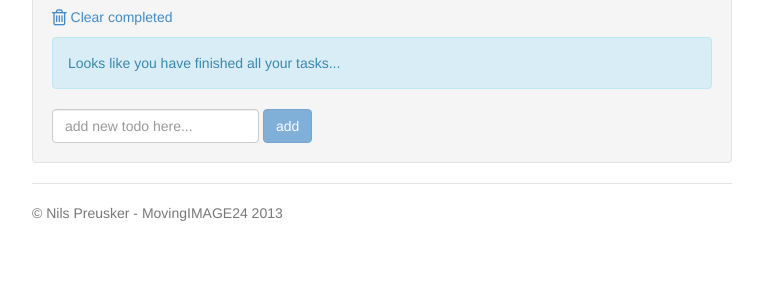
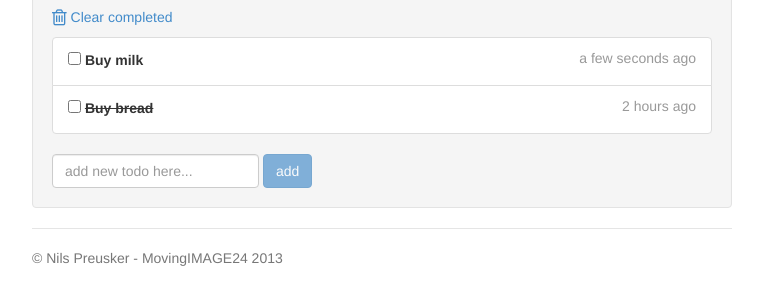
Before and after one commit to nilspreusker/todo-ui, a plain HTML site: page app/index.html in a window 1280 px wide. Shown: the part 193-498 px from the top of the page, without its empty margins (258-1021 px from the left). Drawn offline with Linux system fonts and the light colour scheme; no server answers.

Commit message:
removing ng atttributes in markup

```diff
--- a/app/index.html
+++ b/app/index.html
@@ -10,33 +10,40 @@
 
     <link rel="stylesheet" href="styles/main.css">
 </head>
-<body ng-app="todoApp">
+<body>
 <div class="container">
     <div class="header">
         <h3 class="text-muted">A demo webapp with AngularJS 1.2, Java EE6 and Bootstrap 3</h3>
     </div>
-    <div class="well" ng-controller="todoController">
+    <div class="well">
         <h1>TODOs</h1>
         <p>
-            <a href="" ng-click="clearDone()"><i class="fa fa-trash-o fa-lg"></i> Clear completed</a>
+            <a href=""><i class="fa fa-trash-o fa-lg"></i> Clear completed</a>
         </p>
-        <div ng-show="todos.length === 0" class="alert alert-info">Looks like you have finished all your tasks...</div>
-        <ul ng-show="todos.length > 0" class="list-group">
-            <li class="list-group-item" ng-repeat="todo in todos">
+        <!--<div class="alert alert-info">Looks like you have finished all your tasks...</div>-->
+        <ul class="list-group">
+            <li class="list-group-item">
                 <label>
-                    <input type="checkbox" ng-model="todo.done" ng-change="toggleDone(todo)">
-                    <span class="done-{{todo.done}}">{{todo.text}}</span>
+                    <input type="checkbox">
+                    <span class="done-false">Buy milk</span>
                 </label>
-                <span class="text-muted pull-right">{{todo.createdDate | moments }}</span>
+                <span class="text-muted pull-right">a few seconds ago</span>
+            </li>
+            <li class="list-group-item">
+                <label>
+                    <input type="checkbox">
+                    <span class="done-true">Buy bread</span>
+                </label>
+                <span class="text-muted pull-right">2 hours ago</span>
             </li>
         </ul>
-        <form novalidate ng-submit="addTodo()" name="todoForm" class="form-inline" role="form">
+        <form novalidate name="todoForm" class="form-inline" role="form">
             <div class="form-group">
                 <label class="sr-only" for="newTodo">New todo</label>
                 <input type="text" placeholder="add new todo here..." required class="form-control"
-                       id="newTodo" ng-model="todoText"/>
+                       id="newTodo" />
             </div>
-            <input ng-disabled="todoForm.$invalid" disabled type="submit" class="btn btn-primary" value="add"/>
+            <input disabled type="submit" class="btn btn-primary" value="add"/>
         </form>
     </div>
     <div class="footer"><p>© Nils Preusker - MovingIMAGE24 2013</p></div>
```
